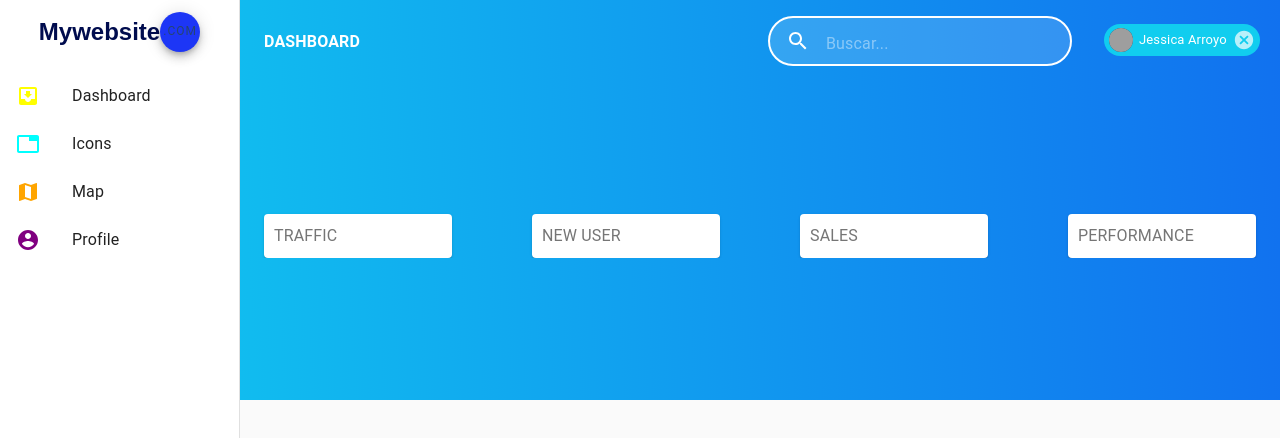
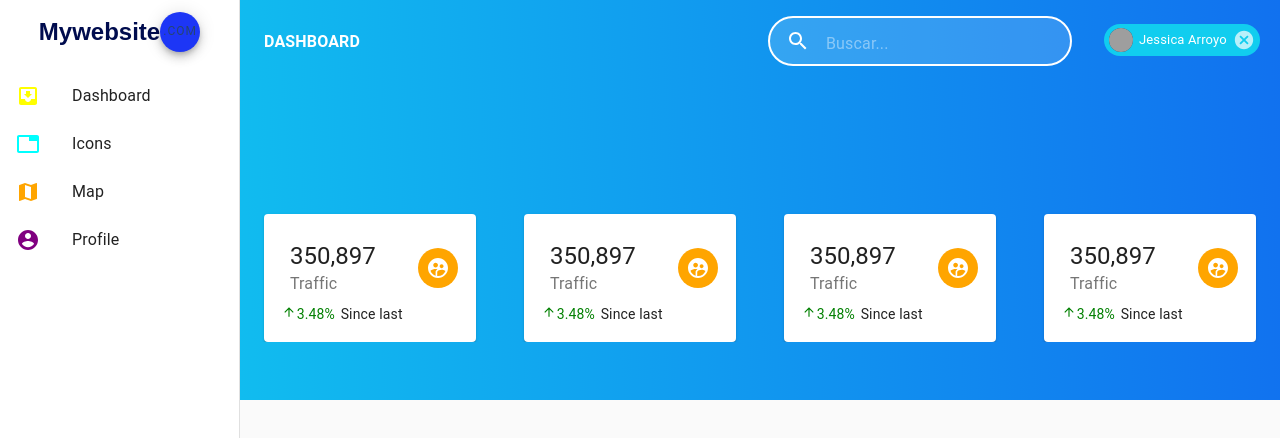
Before and after one commit to Fairplaay/mern_store, a React (Create React App) app in the folder app/: page / in a window 1280 px wide. Shown: the top 438 px of the page. Built offline with nearby package versions, Linux system fonts and the light colour scheme; sample sign-in values are in the browser's storage; grey boxes are pictures that could not be loaded; a web font is replaced by a local one.

Commit message:
add card template

```diff
--- a/app/src/components/dashboard/cards/Info.jsx
+++ b/app/src/components/dashboard/cards/Info.jsx
@@ -13,51 +13,47 @@
  * @module components/dashboard/cards/Info.jsx
  */
 import React from 'react';
-import { Typography, Grid, Card } from '@material-ui/core';
+import { Typography, Grid, Card, CardHeader, Avatar, CardActions } from '@material-ui/core';
+import UserSharkIcon from '@material-ui/icons/SupervisedUserCircleSharp';
+import ArrowUpIcon from '@material-ui/icons/ArrowUpward';
 
 const Info = () => {
 	return (
-		<Grid container spacing={10}>
-			<Grid item xs={12} sm={12} md={6} lg={3}>
+		<Grid container spacing={6}>
+			{[1, 2, 3, 4].map((item, i) => (
+				<Grid key={i} item xs={12} md={6} lg={3}>
 					<Card
 						style={{
 							marginTop: '140px',
 							padding: '10px'
 						}}
 					>
-					<Typography color="textSecondary">TRAFFIC</Typography>
+						<CardHeader
+							style={{ paddingBottom: 0 }}
+							action={
+								<Avatar style={{ backgroundColor: 'orange', marginTop: 16 }}>
+									<UserSharkIcon style={{ color: 'white' }} />
+								</Avatar>
+							}
+							title="350,897"
+							subheader="Traffic"
+						></CardHeader>
+						<CardActions disableSpacing={true}>
+							<Grid container>
+								<Grid item sm={1}>
+									<ArrowUpIcon style={{ color: 'green', fontSize: 14 }} />
+								</Grid>
+								<Grid item sm={3} style={{ color: 'green' }}>
+									3.48%
+								</Grid>
+								<Grid item sm={7}>
+									Since last
+								</Grid>
+							</Grid>
+						</CardActions>
 					</Card>
 				</Grid>
-			<Grid item xs={12} sm={12} md={6} lg={3}>
-				<Card
-					style={{
-						marginTop: '140px',
-						padding: '10px'
-					}}
-				>
-					<Typography color="textSecondary">NEW USER</Typography>
-				</Card>
-			</Grid>
-			<Grid item xs={12} sm={12} md={6} lg={3}>
-				<Card
-					style={{
-						marginTop: '140px',
-						padding: '10px'
-					}}
-				>
-					<Typography color="textSecondary">SALES</Typography>
-				</Card>
-			</Grid>
-			<Grid item xs={12} sm={12} md={6} lg={3}>
-				<Card
-					style={{
-						marginTop: '140px',
-						padding: '10px'
-					}}
-				>
-					<Typography color="textSecondary">PERFORMANCE</Typography>
-				</Card>
-			</Grid>
+			))}
 		</Grid>
 	);
 };
```
Lines whose indentation alone changed are shown as unchanged.
